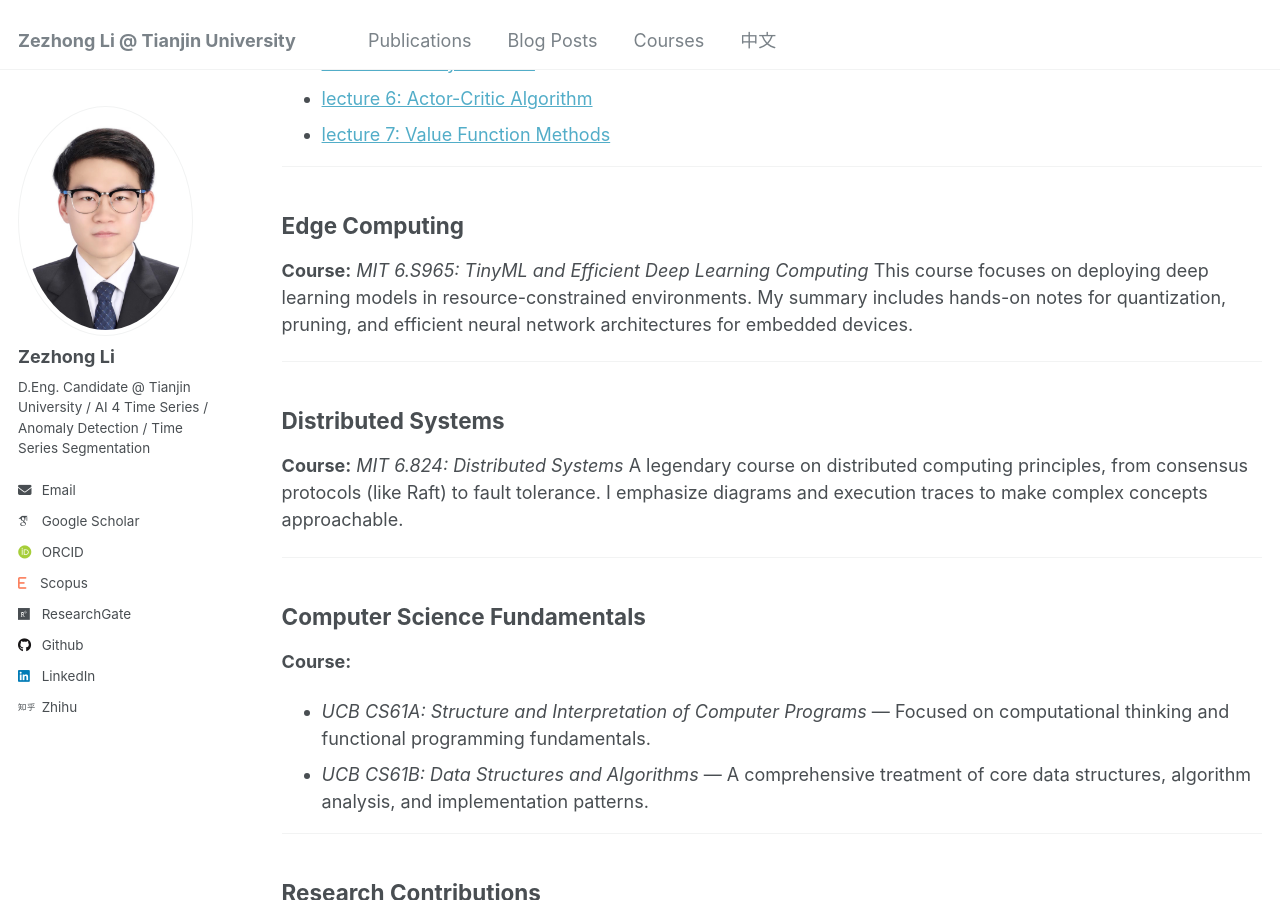
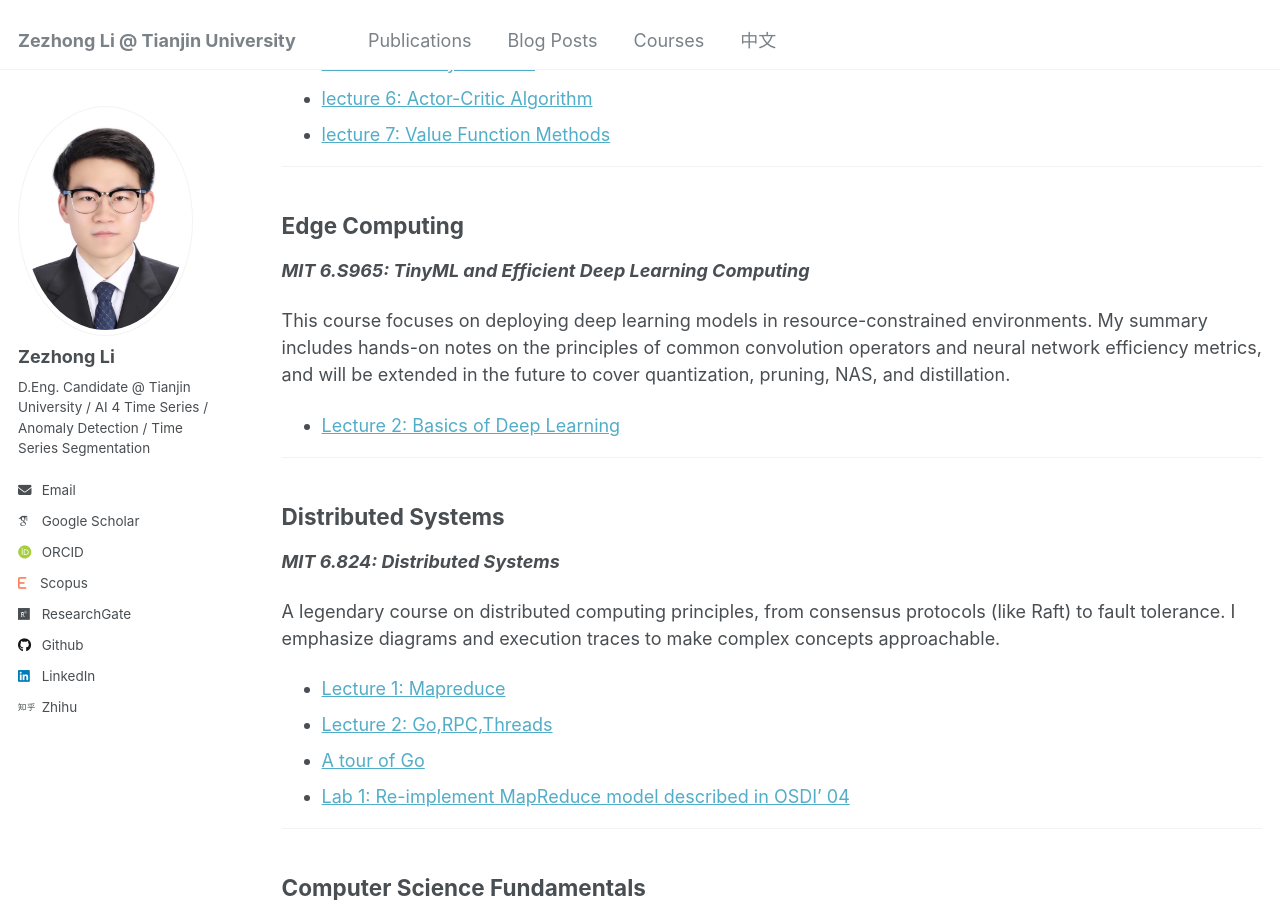
Before and after one commit to lzz19980125/lzz19980125.github.io, a Jekyll site: the page built from _pages/courses.md, in a window 1280 px wide and 900 px high, scrolled down 1339 px. Built offline with Jekyll 4.4.1, drawn with Linux system fonts in a browser that asks for light colours; some web fonts are replaced.

Commit message:
Update courses.md

```diff
--- a/_pages/courses.md
+++ b/_pages/courses.md
@@ -56,15 +56,24 @@ An in-depth exploration of policy optimization, value-based methods, and model-b
 
 ## Edge Computing
 
-**Course:** *MIT 6.S965: TinyML and Efficient Deep Learning Computing*
- This course focuses on deploying deep learning models in resource-constrained environments. My summary includes hands-on notes for quantization, pruning, and efficient neural network architectures for embedded devices.
+***MIT 6.S965: TinyML and Efficient Deep Learning Computing***
+
+This course focuses on deploying deep learning models in resource-constrained environments. My summary includes hands-on notes on the principles of common convolution operators and neural network efficiency metrics, and will be extended in the future to cover quantization, pruning, NAS, and distillation.
+
+- [Lecture 2: Basics of Deep Learning](https://zhuanlan.zhihu.com/p/7388813431)
 
 ------
 
 ## Distributed Systems
 
-**Course:** *MIT 6.824: Distributed Systems*
- A legendary course on distributed computing principles, from consensus protocols (like Raft) to fault tolerance. I emphasize diagrams and execution traces to make complex concepts approachable.
+***MIT 6.824: Distributed Systems***
+
+A legendary course on distributed computing principles, from consensus protocols (like Raft) to fault tolerance. I emphasize diagrams and execution traces to make complex concepts approachable.
+
+- [Lecture 1: Mapreduce](https://github.com/lzz19980125/MIT_6.824/blob/main/lecture%20notes/Lecture1%20Mapreduce/Lecture_1_introduction%20and%20Mapreduce.md)
+- [Lecture 2: Go,RPC,Threads](https://github.com/lzz19980125/MIT_6.824/blob/main/lecture%20notes/Lecture%202%20Go%2CRPC%2CThreads/Lecture_1_introduction%20and%20Mapreduce.md)
+- [A tour of Go](https://github.com/lzz19980125/MIT_6.824/blob/main/lecture%20notes/A%20tour%20of%20Go/A%20tour%20of%20GO.md)
+- [Lab 1: Re-implement MapReduce model described in OSDI' 04](https://github.com/lzz19980125/MIT_6.824)
 
 ------
 
```
